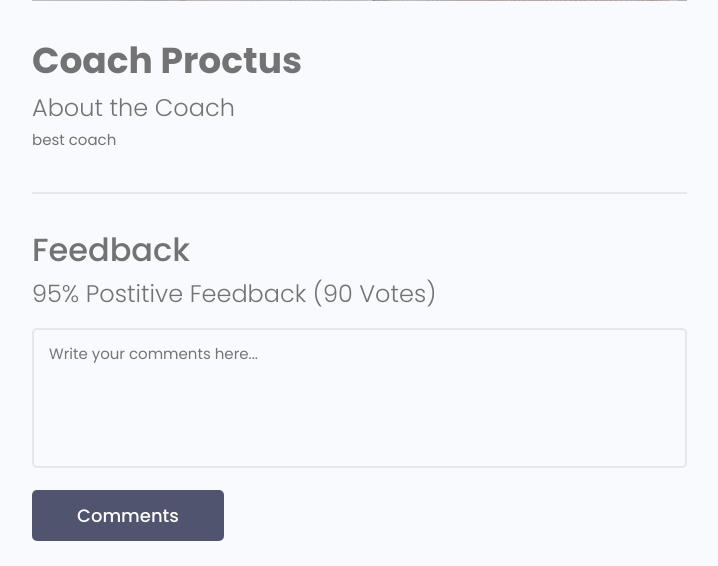
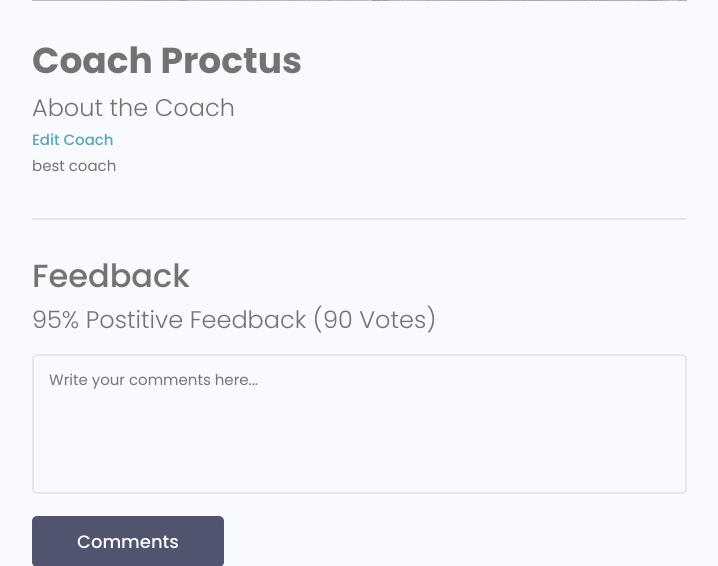
Before and after one commit to TrintinAffleck/BetterCoaching, a Django app: a page that uses coaches/templates/coach.html in a window 1280 px wide. Shown: the part 824-1390 px from the top of the page, without its empty margins (96-814 px from the left). Run offline with Django 4.2, Linux system fonts and the light colour scheme; data comes from the database, SQL or seed files in the repository; both versions use the stored data as it was after the commit; some libraries are stand-ins or nearby versions.

Commit message:
Added edit coach | fixed images again

```diff
--- a/BetterCoaching/settings.py
+++ b/BetterCoaching/settings.py
@@ -131,7 +131,7 @@ STATICFILES_DIRS =[
 
 ]
 
-MEDIA_ROOT = BASE_DIR / "static/images"
+MEDIA_ROOT = BASE_DIR / "static/"
 STATIC_ROOT = BASE_DIR / "staticfiles"
 # STATIC_ROOT = path.join(BASE_DIR, "staticfiles")
 # MEDIA_ROOT = path.join(BASE_DIR, "static/images")
--- a/coaches/templates/coach.html
+++ b/coaches/templates/coach.html
@@ -22,6 +22,8 @@
           <h2 class="singleCoach__title">Coach {{coach.name}}</h2>
           <h5 class="singleCoach__subtitle">About the Coach</h5>
           <div class="singleCoach__info">
+            <a href ="{% url 'update-coach' coach.name %}">Edit Coach</a>
+            <br>
             {{coach.body}}
           </div>
 
--- a/coaches/views.py
+++ b/coaches/views.py
@@ -22,20 +22,17 @@ def addCoach(request):
     form = CoachForm()
 
     if request.method == 'POST':
-        print(request.POST)
         form = CoachForm(request.POST, request.FILES)
         if form.is_valid():
             form.save()
-            print("Coach Added")
+            print(f"{form['name']}Coach Added")
             return redirect('coaches')
-        else:
-            print("form is invalid")
 
     context = {'form' : form}
     return render(request, 'coach_form.html', context)
 
 def updateCoach(request, pk):
-    coach = Coach.objects.get(id=pk)
+    coach = Coach.objects.get(name=pk)
     form = CoachForm(instance=coach)
 
     if request.method == 'POST':
```
Also changed, not shown: coaches/forms.py (+5 -3 lines), db.sqlite3, static/images/user-default_AOZKX26.png (added), static/images/user-default_dylrF9a.png (added).
